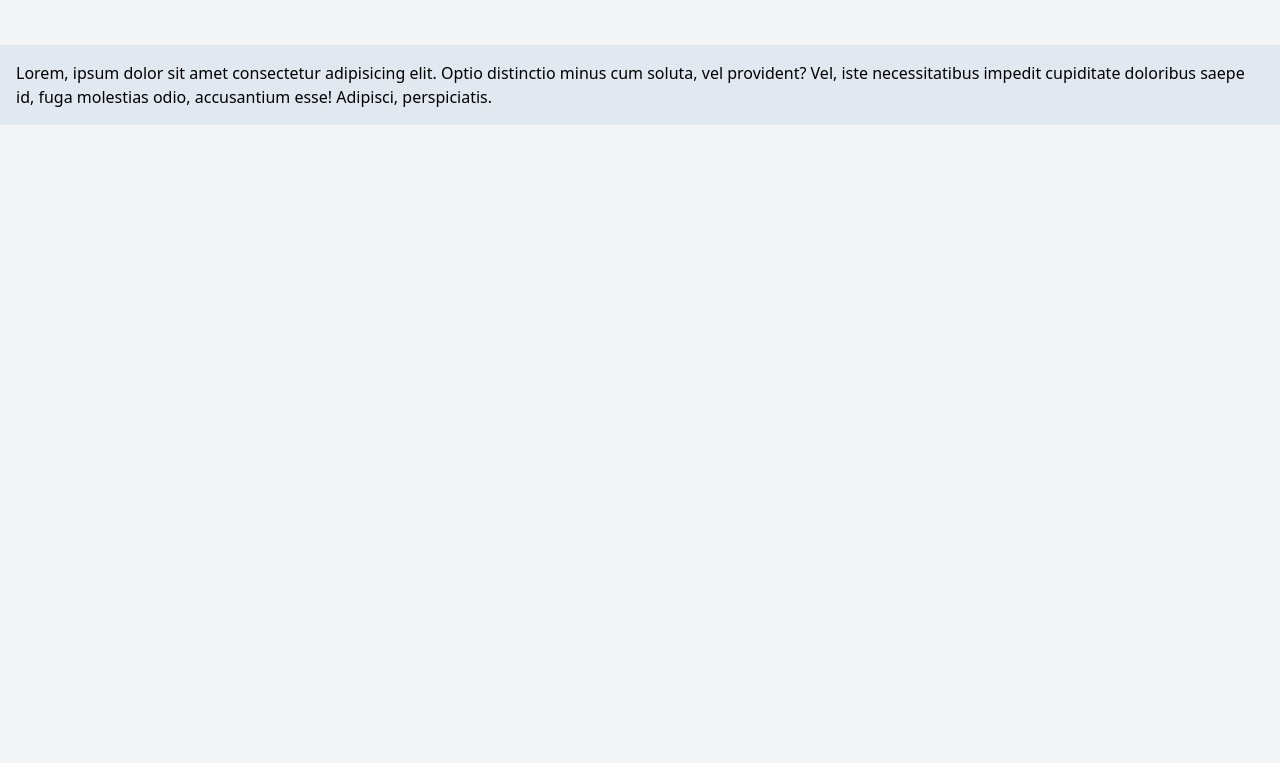
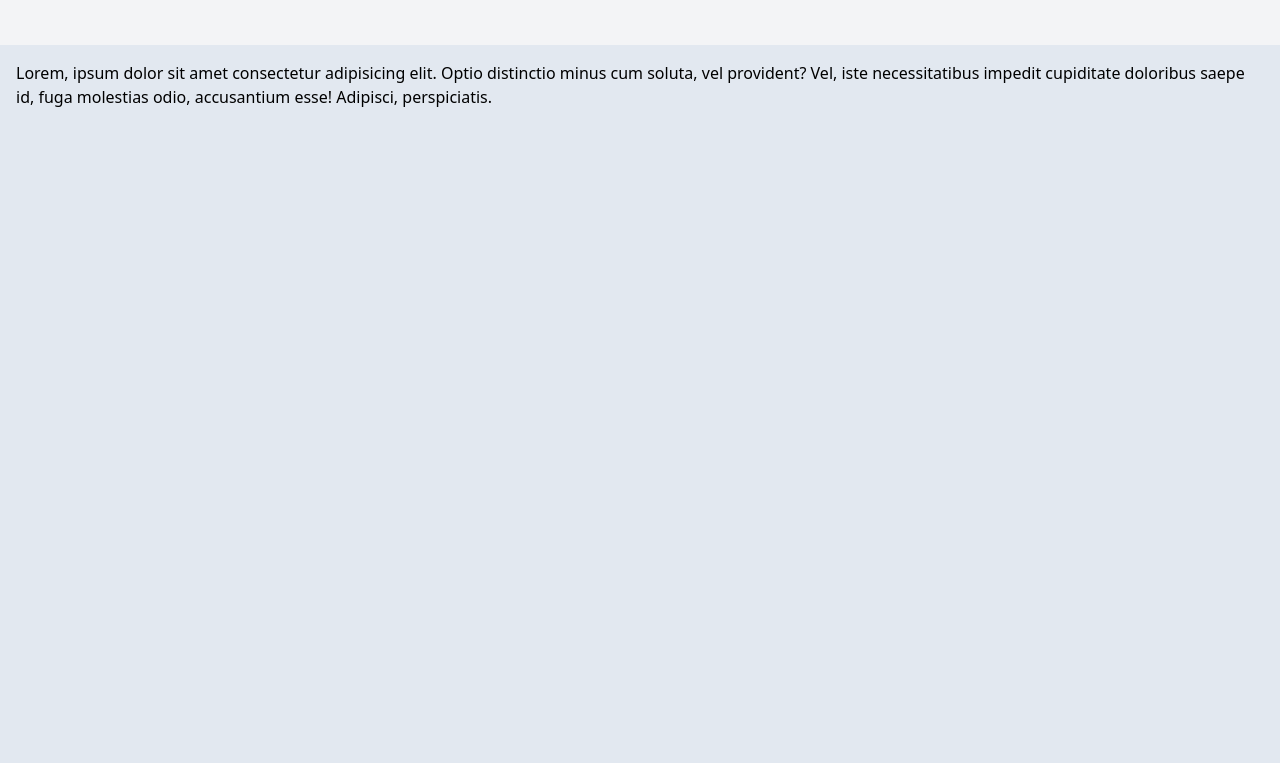
Before and after one commit to chaeanthony/chaeanthony.github.io, a plain HTML site: page index.html in a window 1280 px wide. Shown: the part 135-898 px from the top of the page. Before the commit the page ends 800 px from the top, so only its background shows below. Drawn offline with nearby package versions, Linux system fonts and the light colour scheme.

Commit message:
section h-screen

```diff
--- a/index.html
+++ b/index.html
@@ -15,7 +15,7 @@
     </p>
   </main>
 
-  <section class="container mx-auto mt-8 p-4 bg-slate-200">
+  <section class="container mx-auto mt-8 p-4 bg-slate-200 h-screen">
     <p>Lorem, ipsum dolor sit amet consectetur adipisicing elit. Optio distinctio minus cum soluta, vel provident? Vel,
       iste necessitatibus impedit cupiditate doloribus saepe id, fuga molestias odio, accusantium esse! Adipisci,
       perspiciatis.</p>
```
